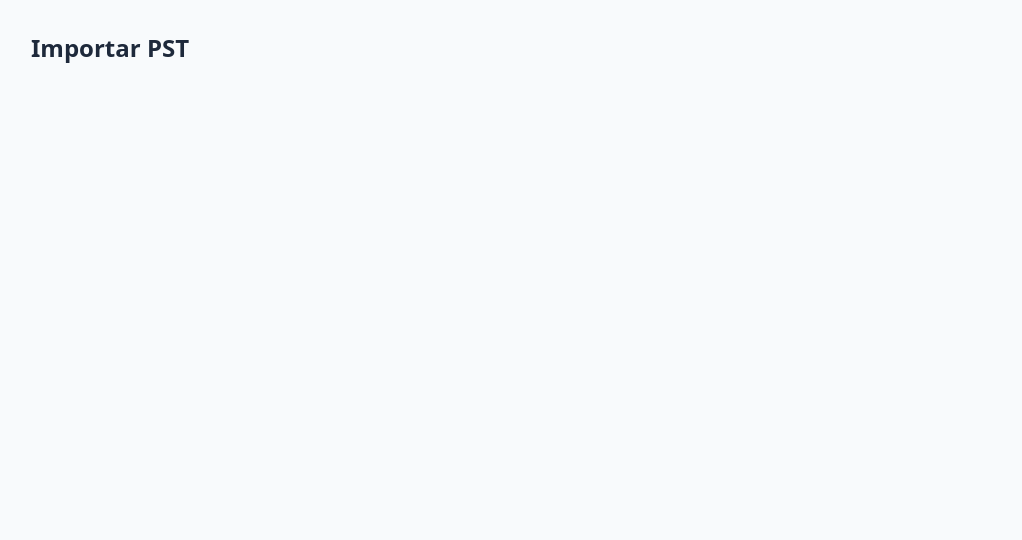
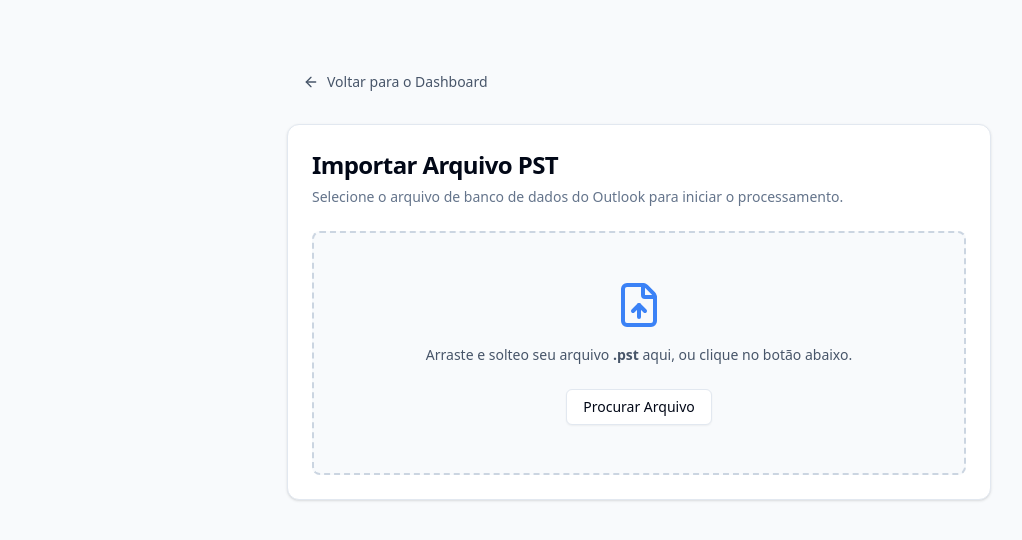
Before and after one commit to O-Guiih/Lobius-Mail, a React (Vite) app in the folder lobius-mail/frontend/: page /importar in a window 1280 px wide. Shown: the top 540 px of the page, without its empty margins (1-1023 px from the left). Built offline with nearby package versions, Linux system fonts and the light colour scheme.

Commit message:
feat: cria tela de importação de PST com drag and drop e configura navegação

```diff
--- a/lobius-mail/frontend/package.json
+++ b/lobius-mail/frontend/package.json
@@ -12,7 +12,7 @@
   "dependencies": {
     "@radix-ui/react-slot": "^1.3.3",
     "class-variance-authority": "^0.7.1",
-    "lucide-react": "^1.31.0",
+    "lucide-react": "^1.32.0",
     "react": "^19.2.8",
     "react-dom": "^19.2.8",
     "react-router-dom": "^7.18.2"
--- a/lobius-mail/frontend/src/App.tsx
+++ b/lobius-mail/frontend/src/App.tsx
@@ -1,6 +1,7 @@
 import { BrowserRouter, Routes, Route, Navigate } from "react-router-dom";
 import { DashboardLayout } from "./layouts/DashboardLayout";
 import { Dashboard } from "./pages/Dashboard";
+import Importar from "./pages/Importar";
 
 // Componentes temporários
 const Pesquisar = () => <h1 className="text-2xl font-bold text-slate-800">Pesquisar E-mails</h1>;
@@ -21,7 +22,7 @@ export default function App() {
                     {/* Rotas temporárias */}
                     <Route path="pesquisar" element={<Pesquisar />} />
                     <Route path="arquivos-pst" element={<ArquivosPST />} />
-                    <Route path="importar" element={<ImportarPST />} />
+                    <Route path="importar" element={<Importar/>} />
                 </Route>
             </Routes>
         </BrowserRouter>
--- /dev/null
+++ b/lobius-mail/frontend/src/pages/Importar.tsx
@@ -0,0 +1,119 @@
+import { useState, useRef } from "react";
+import { Card, CardContent, CardDescription, CardHeader, CardTitle} from "@/components/ui/card";
+import { Button } from "@/components/ui/button";
+import { FileUp, ArrowLeft, File, CheckCircle2, FileKey } from "lucide-react";
+import { Link } from "react-router-dom";
+
+export default function Importar() {
+    const [isDragging, setIsDragging] = useState(false);
+    const [selectedFile, setSelectedFile] = useState<File | null>(null);
+    const fileInputRef = useRef<HTMLInputElement>(null);
+
+    // Funções para lidar com o Arrastar e Soltar
+    const handleDragOver = (e: React.DragEvent<HTMLDivElement>) => {
+        e.preventDefault();
+        setIsDragging(true);
+    };
+
+    const handleDragLeave = (e: React.DragEvent<HTMLDivElement>) => {
+        e.preventDefault();
+        setIsDragging(false);
+    };
+
+    const handleDrop = (e: React.DragEvent<HTMLDivElement>) => {
+        e.preventDefault();
+        setIsDragging(false);
+
+
+    if (e.dataTransfer.files && e.dataTransfer.files.length > 0) {
+        const file = e.dataTransfer.files[0];
+        validateAndSetFile(file);
+    }
+};
+
+// Função para lidar com o clique no botão
+const handleFileInput = (e: React.ChangeEvent<HTMLInputElement>) => {
+    if (e.target.files && e.target.files.length > 0) {
+        const file = e.target.files[0];
+        validateAndSetFile(file);
+    }
+};
+
+// Validação (para garantir que é .pst)
+const validateAndSetFile = (file: File) => {
+    if (file.name.endsWith(".pst")) {
+        setSelectedFile(file);
+    } else {
+        alert("Por favor, selecione apenas arquivos do tipo .pst");
+    }
+};
+
+return (
+    <div className="p-8 max-w-3xl mx-auto">
+        <Link to="/dashboard">
+            <Button variant="ghost" className="mb-6 gap-2 text-slate-600">
+                <ArrowLeft className="w-4 h-4" />
+                Voltar para o Dashboard
+            </Button>
+        </Link>
+
+        <Card>
+            <CardHeader>
+                <CardTitle className="text-2xl">Importar Arquivo PST</CardTitle>
+                <CardDescription>
+                    Selecione o arquivo de banco de dados do Outlook para iniciar o processamento.
+                </CardDescription>
+            </CardHeader>
+            <CardContent>
+                {/* Input invisível que é ativado pelo botão */}
+                <input
+                    type="file"
+                    ref={fileInputRef}
+                    onChange={handleFileInput}
+                    accept=".pst"
+                    className="hidden"
+                />
+
+                {!selectedFile ? (
+                    <div
+                        onDragOver={handleDragOver}
+                        onDragLeave={handleDragLeave}
+                        onDrop={handleDrop}
+                        onClick={() => fileInputRef.current?.click()}
+                        className={`flex flex-col items-center justify-center p-12 border-2 border-dashed rounded-lg transition-colors cursor-pointer
+                            ${isDragging ? "border-blue-500 bg-blue-50" : "border-slate-300 bg-slate-50 hover:bg-slate-100"}
+                        `}
+                    >
+                        <FileUp className={`w-12 h-12 mb-4 ${isDragging ? "text-blue-600" : "text-blue-500"}`} />
+                        <p className="text-sm text-slate-600 mb-6 text-center">
+                            Arraste e solteo seu arquivo <span className="font-bold">.pst</span> aqui, ou clique no botão abaixo.
+                        </p>
+                        <Button type="button" variant="outline" onClick={(e) => {
+                            e.stopPropagation();
+                            fileInputRef.current?.click();
+                        }}>
+                            Procurar Arquivo
+                        </Button>
+                    </div>
+                ) : (
+                    <div className="flex flex-col items-center justify-center p-8 border border-green-200 rounded-lg bg-green-50">
+                        <CheckCircle2 className="w-12 h-12 text-green-500 mb-4" />
+                        <p className="text-lg font-medium text-green-800 mb-2">Arquivo Selecionado!</p>
+                        <div className="flex items-center gap-2 text-sm text-green-700 bg-green-100 px-4 py-2 rounded-md mb-6">
+                            <File className="w-4 h-4" />
+                            {selectedFile.name}
+                        </div>
+                        <div className="flex gap-4">
+                            <Button variant="outline" onClick={() => setSelectedFile(null)}>
+                                Trocar Arquivo
+                            </Button>
+                            <Button>Iniciar Processamento</Button>
+                        </div>
+                    </div>
+                )}
+            </CardContent>
+        </Card>
+    </div>
+);
+
+}
```
Also changed, not shown: 1 other file (tests, documents, lock files or other folders).
